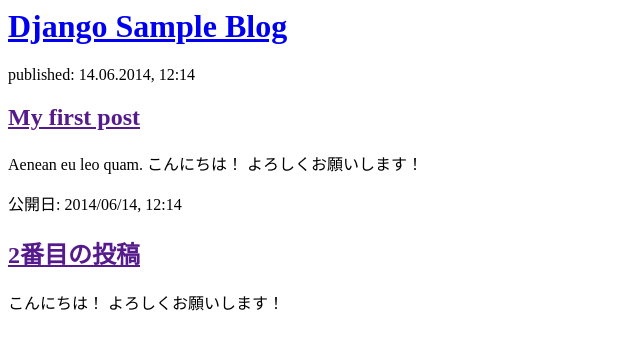
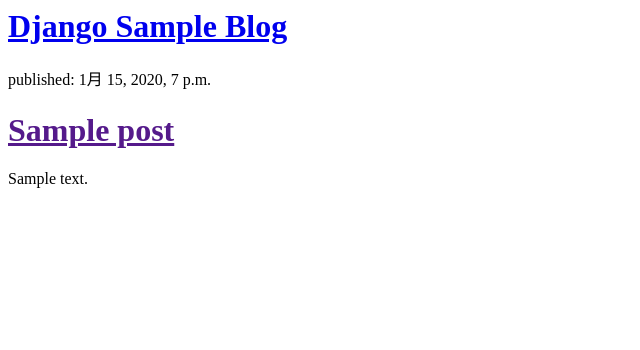
Before and after one commit to ISSEI-N/my-first-blog, a Django app: template blog/templates/blog/post_list.html in a window 1280 px wide. Shown: the top 350 px of the page, without its empty margins (0-640 px from the left). Run offline with Django 3.2, Linux system fonts and the light colour scheme; the template is opened without the code that fills it: values that come from a table or form of the project are taken from there, others are empty; tables that the repository leaves empty hold one stand-in row (values such as "Sample post").

Commit message:
Modified templates to display posts from database.

```diff
--- a/blog/templates/blog/post_list.html
+++ b/blog/templates/blog/post_list.html
@@ -4,17 +4,13 @@
       <h1><a href="/">Django Sample Blog</a></h1>
     </div>
 
-    <div>
-      <p>published: 14.06.2014, 12:14</p>
-      <h2><a href="">My first post</a></h2>
-      <p>Aenean eu leo quam. こんにちは！ よろしくお願いします！</p>
-    </div>
-
-    <div>
-      <p>公開日: 2014/06/14, 12:14</p>
-      <h2><a href="">2番目の投稿</a></h2>
-      <p>こんにちは！ よろしくお願いします！</p>
-    </div>
+    {% for post in posts %}
+        <div>
+          <p>published: {{ post.published_date }}</p>
+          <h1><a href="">{{ post.title }}</a></h1>
+          <p>{{ post.text | linebreaksbr }}</p>
+        </div>
+    {% endfor %}
 
   </body>
 </html>
```
Also changed, not shown: blog/views.py (+5 -3 lines).
